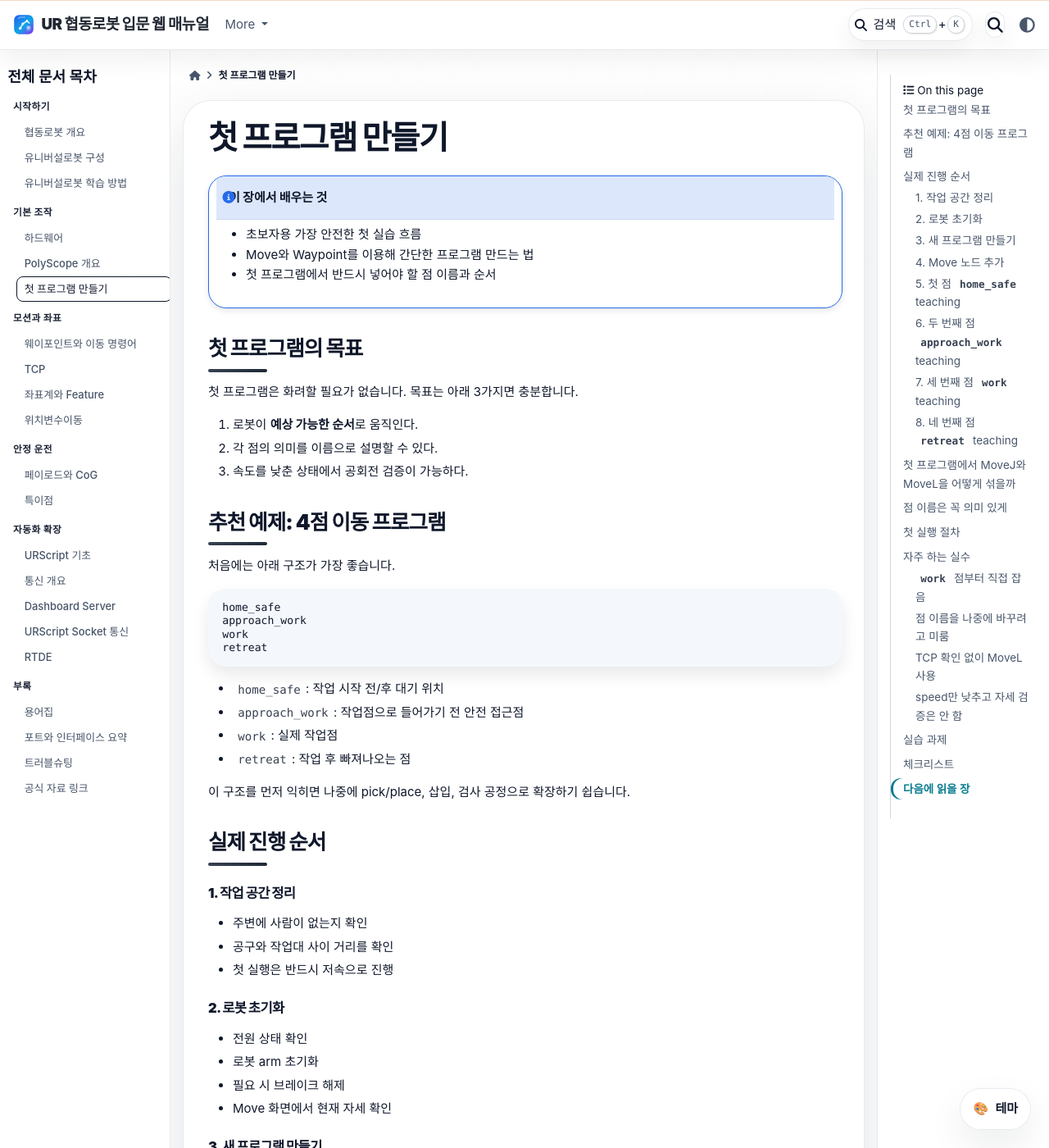
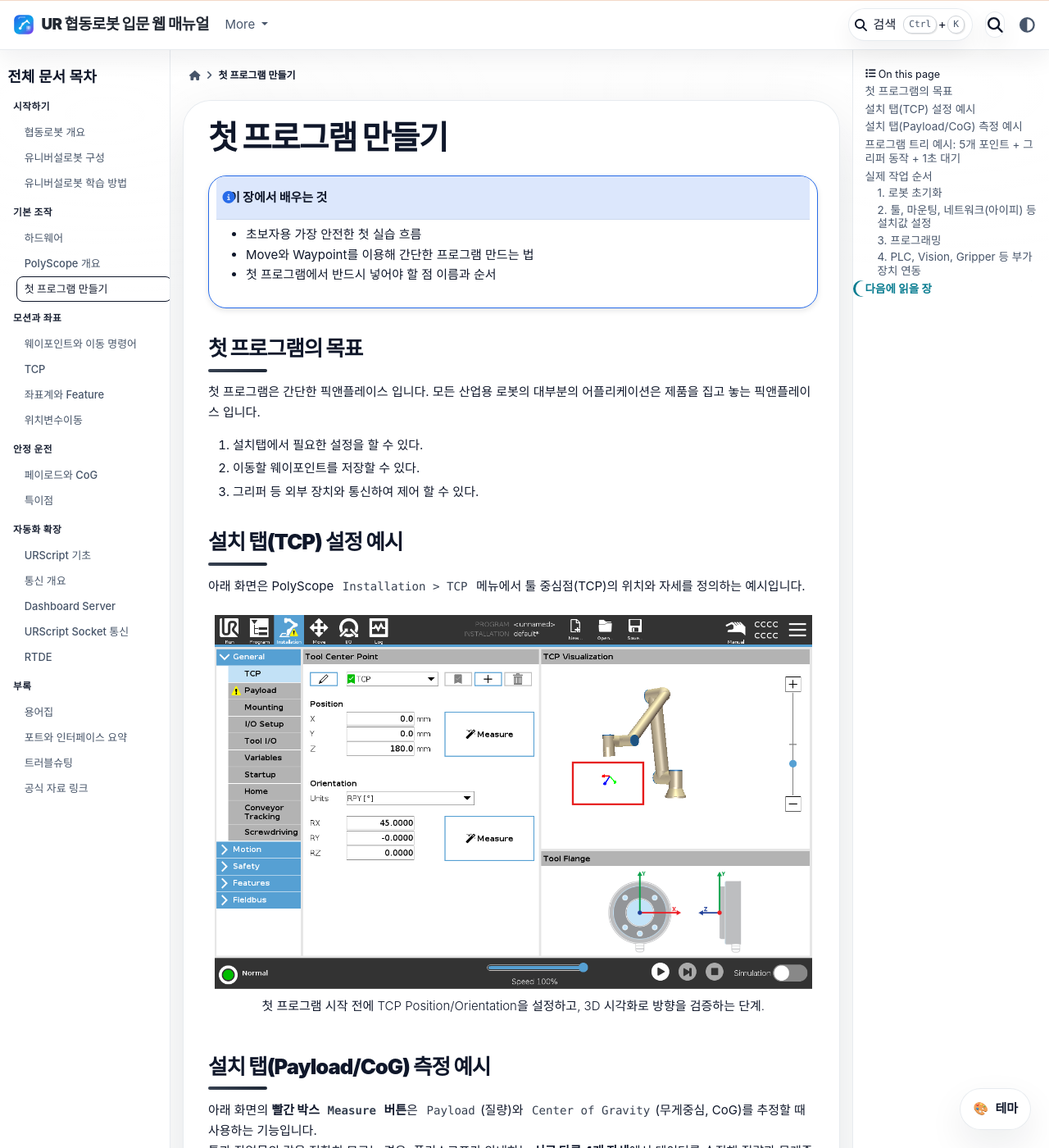
Before and after one commit to shh444/cobot-guidance, a Sphinx documentation site: the page built from docs/basics/first-program.md, in a window 1280 px wide and 1400 px high. Shown: the whole window at 82% size. Built offline with Sphinx 7.4.7 and the PyData theme 0.15.4, drawn with Linux system fonts in a browser that asks for light colours; some of the changed text lies outside the part shown.

Commit message:
first commit

````diff
--- a/docs/_static/custom.css
+++ b/docs/_static/custom.css
@@ -4,7 +4,7 @@
 }
 
 :root {
-  --pst-sidebar-secondary: 14rem;
+  --pst-sidebar-secondary: clamp(16rem, 18vw, 19rem);
 }
 
 body {
@@ -116,6 +116,19 @@
 .bd-sidebar-primary,
 .bd-sidebar-secondary {
   background: transparent;
+}
+
+@media (min-width: 1200px) {
+  .bd-sidebar-secondary {
+    padding: 1.1rem 0.62rem 0.72rem;
+    font-size: 0.84rem;
+    overflow-y: auto;
+  }
+
+  .bd-sidebar-secondary .sidebar-secondary-item {
+    padding: 0.2rem 0.35rem;
+    border-left: 0;
+  }
 }
 
 @media (min-width: 960px) {
@@ -251,12 +264,14 @@
 }
 
 .bd-toc nav ul {
-  gap: 0.25rem;
+  gap: 0.08rem;
 }
 
 .bd-toc nav a {
   border-radius: 12px;
-  padding: 0.38rem 0.6rem;
+  padding: 0.22rem 0.42rem;
+  font-size: 0.83rem;
+  line-height: 1.24;
   color: var(--manual-text-soft);
 }
 
--- a/docs/basics/first-program.md
+++ b/docs/basics/first-program.md
@@ -9,144 +9,86 @@
 
 ## 첫 프로그램의 목표
 
-첫 프로그램은 화려할 필요가 없습니다. 목표는 아래 3가지면 충분합니다.
+첫 프로그램은 간단한 픽앤플레이스 입니다.
+모든 산업용 로봇의 대부분의 어플리케이션은 제품을 집고 놓는 픽앤플레이스 입니다.
 
-1. 로봇이 **예상 가능한 순서**로 움직인다.
-2. 각 점의 의미를 이름으로 설명할 수 있다.
-3. 속도를 낮춘 상태에서 공회전 검증이 가능하다.
+1. 설치탭에서 필요한 설정을 할 수 있다.
+2. 이동할 웨이포인트를 저장할 수 있다.
+3. 그리퍼 등 외부 장치와 통신하여 제어 할 수 있다.
 
-## 추천 예제: 4점 이동 프로그램
+## 설치 탭(TCP) 설정 예시
 
-처음에는 아래 구조가 가장 좋습니다.
+아래 화면은 PolyScope `Installation > TCP` 메뉴에서 툴 중심점(TCP)의 위치와 자세를 정의하는 예시입니다.
+
+```{figure} ../_static/first-program-tcp-installation.png
+:alt: PolyScope Installation 탭의 TCP 설정 화면
+:width: 100%
+
+첫 프로그램 시작 전에 TCP Position/Orientation을 설정하고, 3D 시각화로 방향을 검증하는 단계.
+```
+
+## 설치 탭(Payload/CoG) 측정 예시
+
+아래 화면의 **빨간 박스 `Measure` 버튼**은 `Payload`(질량)와 `Center of Gravity`(무게중심, CoG)를 추정할 때 사용하는 기능입니다.
+툴과 작업물의 값을 정확히 모르는 경우, 폴리스코프가 안내하는 **서로 다른 4개 자세**에서 데이터를 수집해 질량과 무게중심을 계산합니다.
+
+```{figure} ../_static/first-program-payload-cog-measure.png
+:alt: PolyScope Installation 탭의 Payload/CoG Measure 화면
+:width: 100%
+
+`Measure` 결과로 얻은 Payload/CoG 값은 로봇의 이동 안정성과 정지 성능에 직접 영향을 주므로, 초기 셋업에서 반드시 확인합니다.
+```
+
+## 프로그램 트리 예시: 5개 포인트 + 그리퍼 동작 + 1초 대기
+
+아래 예시는 PolyScope 프로그램 트리에서 `MoveL` 하위에 연속 웨이포인트를 구성하고,
+공정 시점에 그리퍼 명령과 `Wait 1.0s`를 넣는 기본 사이클 패턴입니다.
+
+```{figure} ../_static/first-program-5points-gripper-wait.png
+:alt: PolyScope 프로그램 트리의 6개 웨이포인트 이동과 그리퍼 명령, 1초 대기 예시
+:width: 100%
+
+`Waypoint_1`부터 `Waypoint_5`까지 이동한 뒤 `Set gripper_on=On`을 실행하고, 1초 기다린 후 다시 올라온 예시 화면.
+```
 
 ```text
-home_safe
-approach_work
-work
-retreat
+MoveL
+  Waypoint_1
+  Waypoint_2
+  Waypoint_3
+  Waypoint_4
+  Waypoint_5
+  Set gripper_on = On
+  Wait 1.0s
+  Waypoint_4
 ```
 
-- `home_safe`: 작업 시작 전/후 대기 위치
-- `approach_work`: 작업점으로 들어가기 전 안전 접근점
-- `work`: 실제 작업점
-- `retreat`: 작업 후 빠져나오는 점
 
-이 구조를 먼저 익히면 나중에 pick/place, 삽입, 검사 공정으로 확장하기 쉽습니다.
+## 실제 작업 순서
 
-## 실제 진행 순서
+### 1. 로봇 초기화
 
-### 1. 작업 공간 정리
+- 전원 상태 및 비상정지/안전 상태를 확인합니다.
+- 로봇 암 파워 온 및 브레이크 릴리즈를 수행합니다.
+- Move 화면에서 현재 자세와 기준 좌표를 점검합니다.
 
-- 주변에 사람이 없는지 확인
-- 공구와 작업대 사이 거리를 확인
-- 첫 실행은 반드시 저속으로 진행
+### 2. 툴, 마운팅, 네트워크(아이피) 등 설치값 설정
 
-### 2. 로봇 초기화
+- `TCP`, `Payload/CoG`를 포함한 툴 정보를 설정합니다.
+- 마운팅 방향과 중력 방향을 실제 설치 상태와 일치시킵니다.
+- 제어기 IP와 통신 기본값을 설정하고 저장합니다.
 
-- 전원 상태 확인
-- 로봇 arm 초기화
-- 필요 시 브레이크 해제
-- Move 화면에서 현재 자세 확인
+### 3. 프로그래밍
 
-### 3. 새 프로그램 만들기
+- 새 Program/Installation을 생성하고 버전 규칙에 맞춰 저장합니다.
+- `Move` 노드와 웨이포인트를 구성해 기본 동작 흐름을 만듭니다.
+- 저속 공회전으로 경로와 자세를 검증한 뒤 작업 속도를 조정합니다.
 
-- 새 Program 생성
-- 필요하면 새 Installation 저장
-- 파일명에 날짜/버전/설비명을 넣기
+### 4. PLC, Vision, Gripper 등 부가장치 연동
 
-예: `cellA_first_program_v01`
-
-### 4. Move 노드 추가
-
-가장 먼저 Move 노드를 하나 추가합니다. 이때 첫 Waypoint가 함께 만들어집니다.
-
-### 5. 첫 점 `home_safe` teaching
-
-- 다른 장비와 충분히 떨어진 위치
-- 시야가 좋고 복귀하기 쉬운 위치
-- 관절 자세가 무리 없는 위치
-
-### 6. 두 번째 점 `approach_work` teaching
-
-- 작업점 바로 위 또는 앞
-- 충돌 없이 접근 가능한 위치
-- 실제 작업 자세로 들어가기 전 중간점
-
-### 7. 세 번째 점 `work` teaching
-
-- 실제 작업 대상 위치
-- 툴 방향이 정확해야 함
-- TCP와 Feature가 올바른지 확인 필요
-
-### 8. 네 번째 점 `retreat` teaching
-
-- 작업 후 바로 빠져나오는 점
-- 보통 `approach_work`와 유사하거나 동일한 경우도 많음
-
-## 첫 프로그램에서 MoveJ와 MoveL을 어떻게 섞을까
-
-입문자는 아래처럼 시작하는 것을 권장합니다.
-
-- `home_safe -> approach_work`: **MoveJ**
-- `approach_work -> work`: **MoveL**
-- `work -> retreat`: **MoveL**
-- `retreat -> home_safe`: **MoveJ**
-
-이 조합은 "멀리서는 관절 이동으로 빠르게 자세를 만들고, 작업 근처에서는 선형 이동으로 제어한다"는 감각을 익히기에 좋습니다.
-
-## 점 이름은 꼭 의미 있게
-
-좋지 않은 이름:
-
-- `point1`
-- `aaa`
-- `test2`
-
-좋은 이름:
-
-- `home_safe`
-- `pick_approach`
-- `pick`
-- `place_approach`
-- `place`
-
-:::{tip}
-문서와 프로그램 이름을 맞추면 교육이 쉬워집니다. 예를 들어 매뉴얼 스크린샷에도 `home_safe`라는 이름이 보이게 만들어 두세요.
-:::
-
-## 첫 실행 절차
-
-1. 속도 슬라이더를 충분히 낮춘다.
-2. 공구가 작업물에 닿지 않는 높이에서 먼저 공회전한다.
-3. 각 점에서 정지해 자세가 맞는지 본다.
-4. 이상 없으면 실제 높이로 조금씩 내려간다.
-
-## 자주 하는 실수
-
-### `work` 점부터 직접 잡음
-접근점 없이 바로 작업점으로 들어가면 충돌 위험과 teaching 난이도가 같이 올라갑니다.
-
-### 점 이름을 나중에 바꾸려고 미룸
-나중에는 점 수가 늘어나서 더 귀찮아집니다. 처음부터 의미 있게 짓는 편이 훨씬 좋습니다.
-
-### TCP 확인 없이 MoveL 사용
-MoveL이 기대와 다르게 보이면 먼저 TCP를 의심해야 합니다.
-
-### speed만 낮추고 자세 검증은 안 함
-느리게 움직여도 방향이 틀리면 결국 문제입니다. 자세와 기준 좌표를 함께 봐야 합니다.
-
-## 실습 과제
-
-- 같은 프로그램을 `pick -> place` 구조로 바꿔 보기
-- `retreat`를 삭제했을 때 왜 불안해지는지 비교해 보기
-- `home_safe`를 두 개 만들어 `home_left`, `home_right`로 나눠 보기
-
-## 체크리스트
-
-- [ ] Move 노드와 Waypoint 관계를 이해했다
-- [ ] `home_safe`, `approach`, `work`, `retreat`를 구분해 쓸 수 있다
-- [ ] 첫 실행을 저속 공회전으로 검증했다
-- [ ] 다음 단계로 TCP와 Feature가 왜 필요한지 궁금해졌다
+- I/O 또는 통신 방식(Modbus/TCP, 필드버스 등)을 확정합니다.
+- 그리퍼, 비전, PLC 신호를 프로그램 시퀀스에 연결합니다.
+- 인터락과 에러 처리(타임아웃, 비정상 신호 대응)를 함께 검증합니다.
 
 ## 다음에 읽을 장
 
````
Also changed, not shown: docs/basics/polyscope-overview.md (+0 -7 lines), docs/_static/first-program-5points-gripper-wait.png (added), docs/_static/first-program-payload-cog-measure.png (added), docs/_static/first-program-tcp-installation.png (added).
